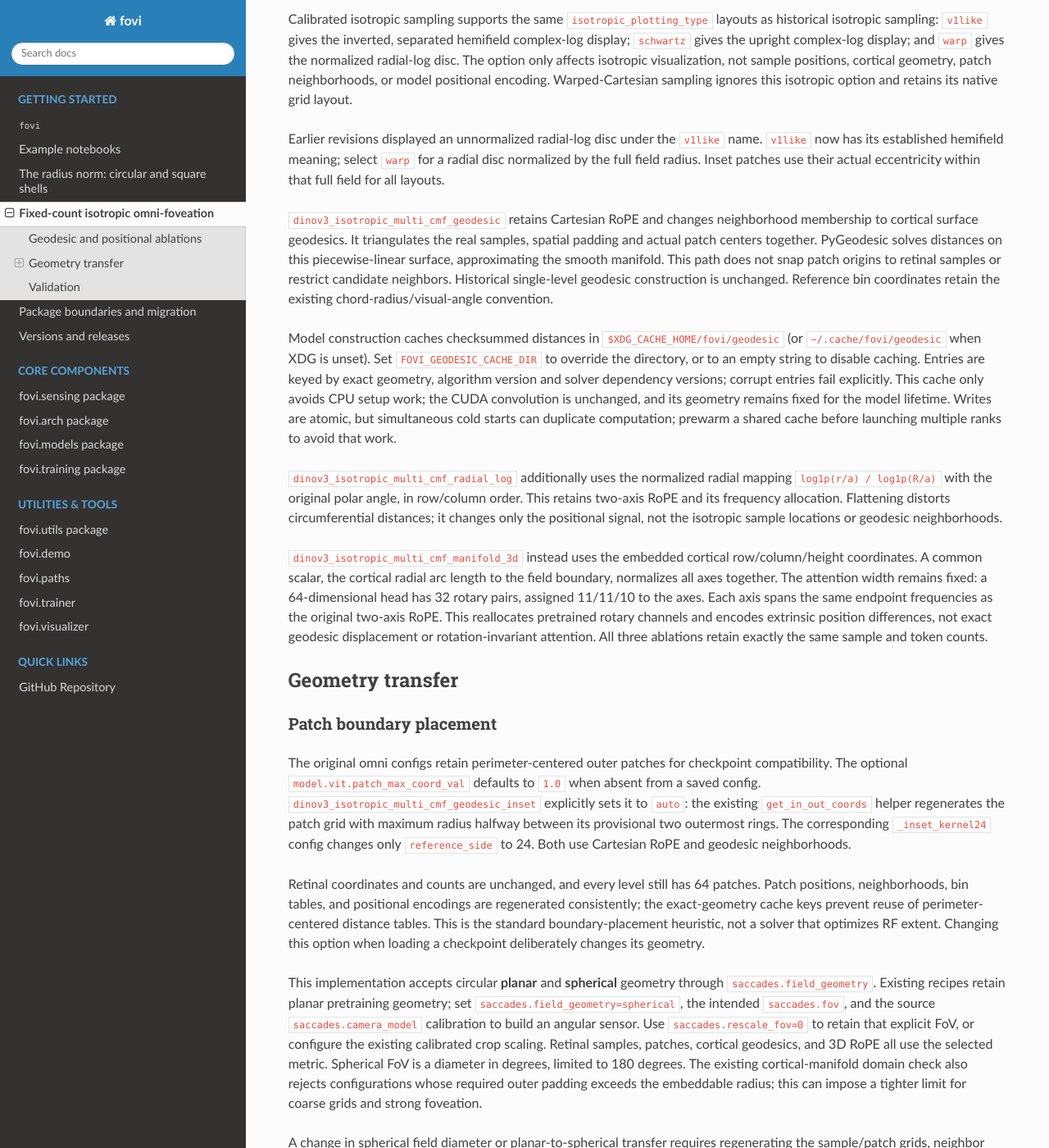
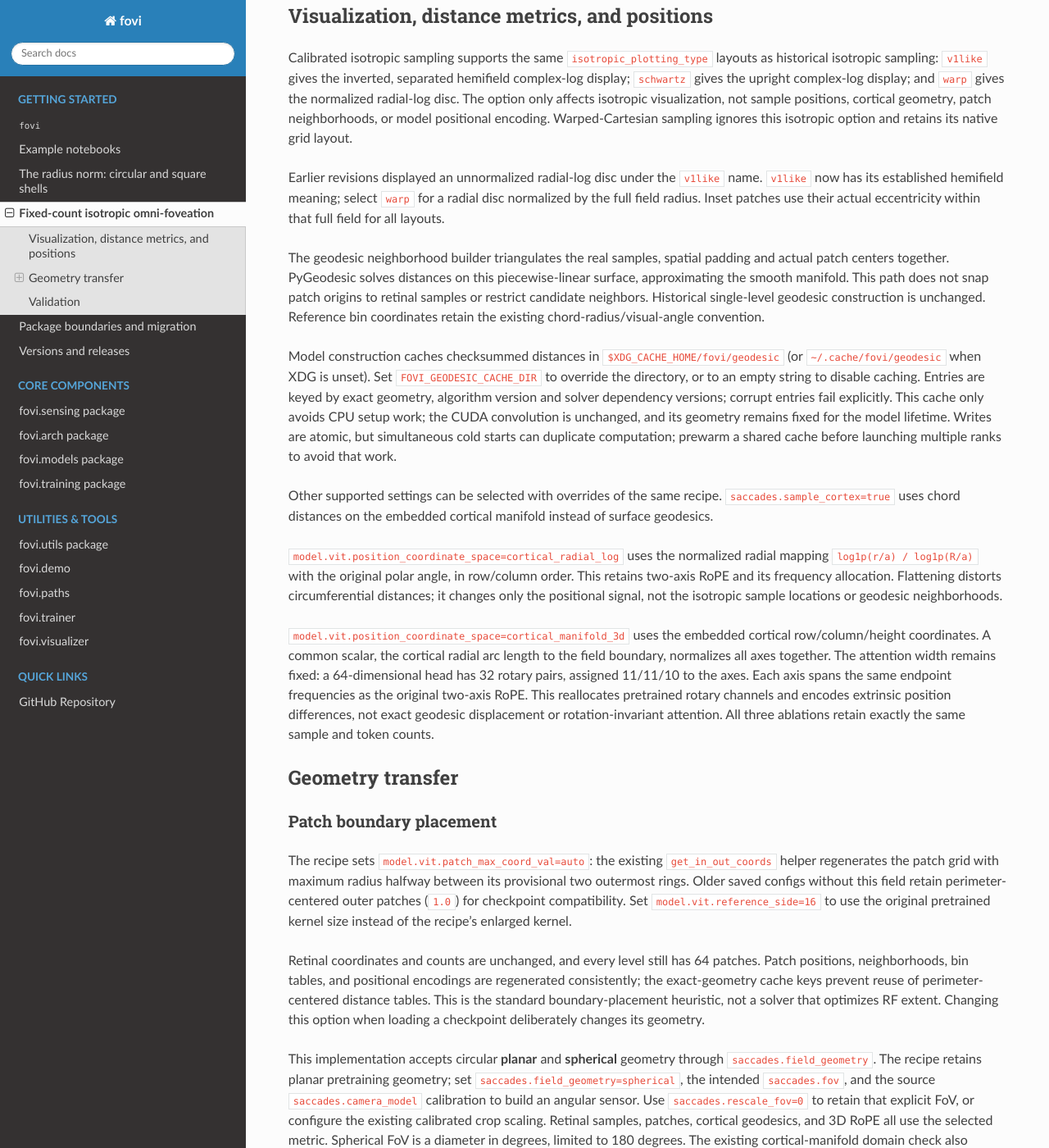
Before and after one commit to nblauch/fovi, a Sphinx documentation site: the page built from docs/omni_isotropic.md, in a window 1280 px wide and 1400 px high, scrolled down 933 px. Shown: the whole window at 82% size. Built offline with Sphinx 7.4.7 and the Read the Docs theme 3.1.0, drawn with Linux system fonts in a browser that asks for light colours; some of the changed text lies outside the part shown.

Commit message:
Consolidate isotropic omni recipe on inset geodesic kernel24

```diff
--- a/docs/omni_isotropic.md
+++ b/docs/omni_isotropic.md
@@ -3,6 +3,10 @@
 `dinov3_isotropic_multi_cmf` adapts DINOv3-S+ with the standard ImageNet
 multi-CMF recipe. `isotropic_fixn_calibrated` is a new, deterministic sampling
 style; existing isotropic checkpoints retain their original geometry.
+
+This single recipe uses cortical surface geodesics, visual Cartesian RoPE,
+automatic inward patch placement, and a 24-by-24 reference kernel. The pretrained
+16-by-16 DINOv3 patch weights are bilinearly resized to that reference kernel.
 
 Each level has exactly `resolution**2` real retinal samples and
 `(resolution // patch_size)**2` real patch centers. Integer ring populations
@@ -35,14 +39,12 @@ always require `cmf_indices`. For two-view SSL, configure an SSL training loss,
 `saccades.ssl_policy: multi_random`, and `saccades.n_fixations: 2`. The SSL path
 uses its dedicated projector and returns embeddings shaped `[batch, views, dim]`.
 
-The initial configuration uses Euclidean distances on the embedded cortical
-manifold (`sample_cortex: true`), matching the research prototype. This is a
-chord-distance approximation, not the `geodesic` option used by historical
-single-strength isotropic pretraining. The backbone uses visual Cartesian RoPE;
-the warped omni baseline uses native grid RoPE. These differences must be
+The configuration uses cortical surface geodesics (`sample_cortex: geodesic`),
+as in historical single-strength isotropic pretraining. The backbone uses visual
+Cartesian RoPE; the warped omni baseline uses native grid RoPE. These differences must be
 considered when interpreting comparisons.
 
-## Geodesic and positional ablations
+## Visualization, distance metrics, and positions
 
 Calibrated isotropic sampling supports the same `isotropic_plotting_type` layouts
 as historical isotropic sampling: `v1like` gives the inverted, separated
@@ -57,8 +59,7 @@ name. `v1like` now has its established hemifield meaning; select `warp` for a
 radial disc normalized by the full field radius. Inset patches use their actual
 eccentricity within that full field for all layouts.
 
-`dinov3_isotropic_multi_cmf_geodesic` retains Cartesian RoPE and changes
-neighborhood membership to cortical surface geodesics. It triangulates the real
+The geodesic neighborhood builder triangulates the real
 samples, spatial padding and actual patch centers together. PyGeodesic solves
 distances on this piecewise-linear surface, approximating the smooth manifold.
 This path does not snap patch origins to retinal samples or restrict candidate
@@ -74,13 +75,17 @@ convolution is unchanged, and its geometry remains fixed for the model lifetime.
 Writes are atomic, but simultaneous cold starts can duplicate computation;
 prewarm a shared cache before launching multiple ranks to avoid that work.
 
-`dinov3_isotropic_multi_cmf_radial_log` additionally uses the normalized radial
+Other supported settings can be selected with overrides of the same recipe.
+`saccades.sample_cortex=true` uses chord distances on the embedded cortical
+manifold instead of surface geodesics.
+
+`model.vit.position_coordinate_space=cortical_radial_log` uses the normalized radial
 mapping `log1p(r/a) / log1p(R/a)` with the original polar angle, in row/column
 order. This retains two-axis RoPE and its frequency allocation. Flattening
 distorts circumferential distances; it changes only the positional signal, not
 the isotropic sample locations or geodesic neighborhoods.
 
-`dinov3_isotropic_multi_cmf_manifold_3d` instead uses the embedded cortical
+`model.vit.position_coordinate_space=cortical_manifold_3d` uses the embedded cortical
 row/column/height coordinates. A common scalar, the cortical radial arc length
 to the field boundary, normalizes all axes together. The attention width remains
 fixed: a 64-dimensional head has 32 rotary pairs, assigned 11/11/10 to the axes.
@@ -93,13 +98,12 @@ All three ablations retain exactly the same sample and token counts.
 
 ### Patch boundary placement
 
-The original omni configs retain perimeter-centered outer patches for checkpoint
-compatibility. The optional `model.vit.patch_max_coord_val` defaults to `1.0` when
-absent from a saved config. `dinov3_isotropic_multi_cmf_geodesic_inset` explicitly
-sets it to `auto`: the existing `get_in_out_coords` helper regenerates the patch
+The recipe sets `model.vit.patch_max_coord_val=auto`: the existing
+`get_in_out_coords` helper regenerates the patch
 grid with maximum radius halfway between its provisional two outermost rings.
-The corresponding `_inset_kernel24` config changes only `reference_side` to 24.
-Both use Cartesian RoPE and geodesic neighborhoods.
+Older saved configs without this field retain perimeter-centered outer patches
+(`1.0`) for checkpoint compatibility. Set `model.vit.reference_side=16` to use
+the original pretrained kernel size instead of the recipe's enlarged kernel.
 
 Retinal coordinates and counts are unchanged, and every level still has 64
 patches. Patch positions, neighborhoods, bin tables, and positional encodings
@@ -109,7 +113,7 @@ heuristic, not a solver that optimizes RF extent. Changing this option when
 loading a checkpoint deliberately changes its geometry.
 
 This implementation accepts circular **planar** and **spherical** geometry through
-`saccades.field_geometry`. Existing recipes retain planar pretraining geometry;
+`saccades.field_geometry`. The recipe retains planar pretraining geometry;
 set `saccades.field_geometry=spherical`, the intended `saccades.fov`, and the
 source `saccades.camera_model` calibration to build an angular sensor. Use
 `saccades.rescale_fov=0` to retain that explicit FoV, or configure the existing
@@ -140,4 +144,4 @@ derivatives, mixed-level end-to-end routing, checkpoint reconstruction, patch
 boundary placement, reference-kernel resizing, and spherical geometry. Run
 `python scripts/check_omni_isotropic.py --batch-size 128 --output /tmp/omni-smoke`
 to qualify the actual pretrained model and optimizer on a GPU before training.
-Pass `--config-name` to qualify one of the new geodesic/RoPE variants.
+Pass `--config-name` to qualify a custom configuration.
```
Also changed, not shown: docs/releases.md (+2 -0 lines), 3 other files.
